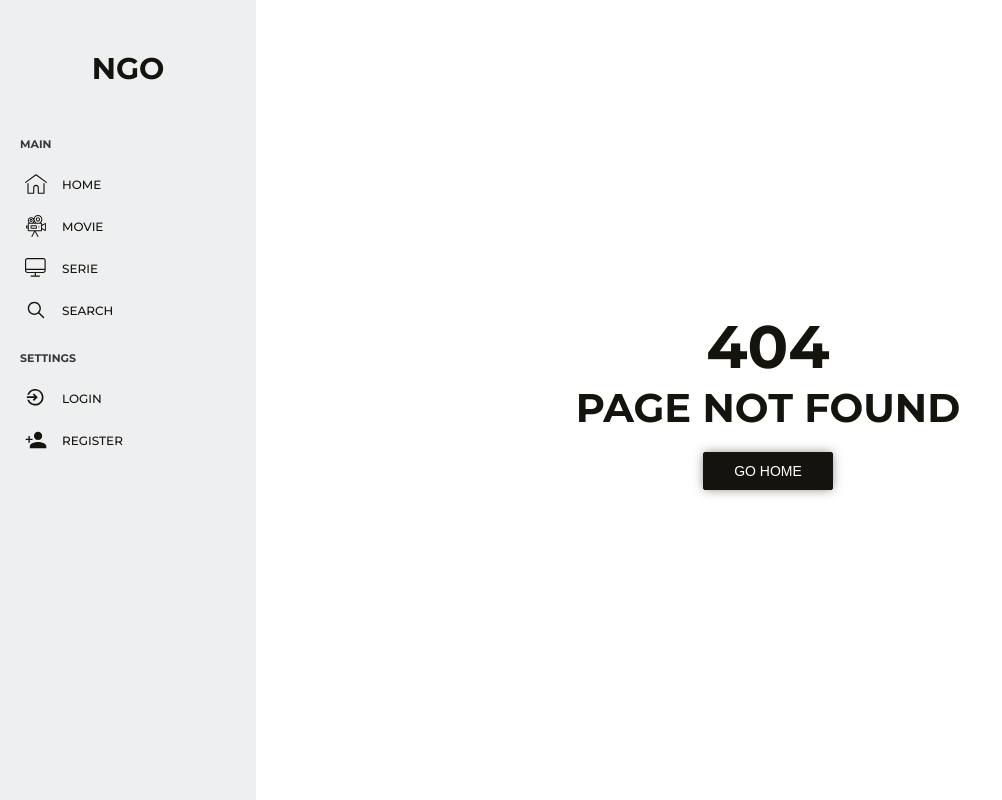
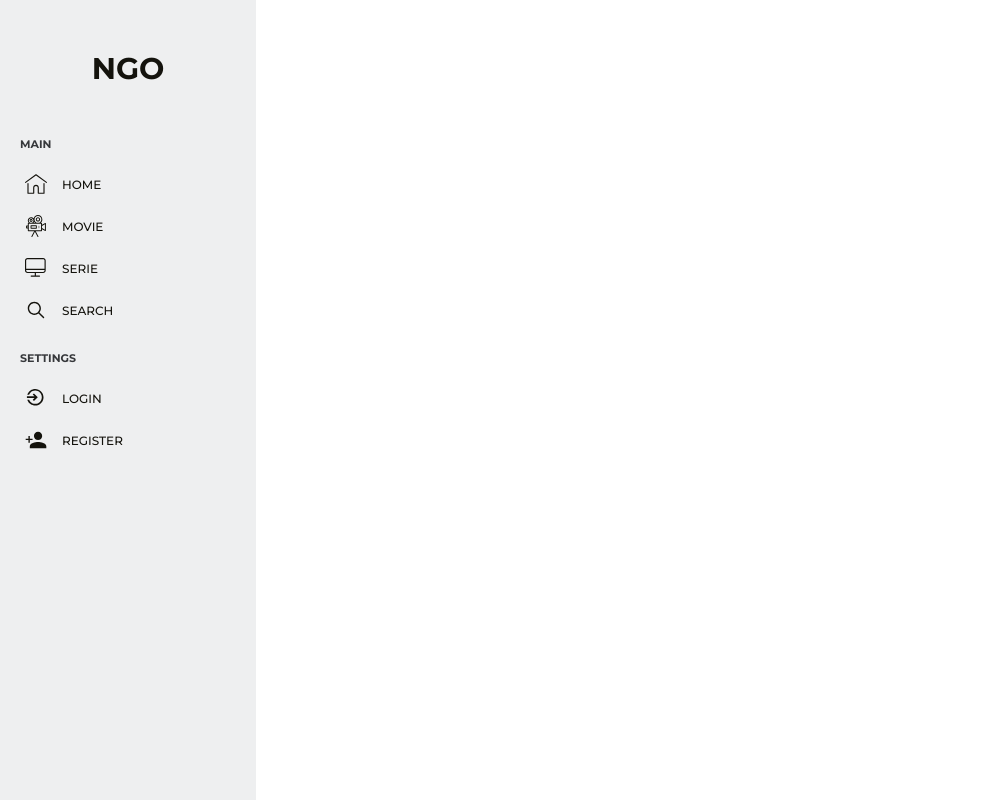
Before and after one commit to tufailra97/ngo, a React (Create React App) app: page /favourites in a window 1280 px wide. Before the commit this address had no page. Shown: the whole page, without its empty margins (0-1002 px from the left). Built offline with nearby package versions, Linux system fonts and the light colour scheme.

Commit message:
init favourites page

```diff
--- /dev/null
+++ b/src/routes/favourite/Favourites.tsx
@@ -0,0 +1,33 @@
+import React, { useState } from 'react';
+import styled, { ThemeProps as StyledThemeProps } from 'styled-components';
+import { useDispatch, useSelector } from 'react-redux';
+import { RouteComponentProps } from 'react-router';
+
+const FavouriteWrapper = styled.div`
+  display: flex;
+  flex-direction: column;
+  align-items: center;
+  justify-content: center;
+  height: 100vh;
+
+  h1 {
+    margin-bottom: 3rem;
+  }
+  button {
+    margin: 0 2rem;
+  }
+
+  p {
+    text-align: center;
+    margin-top: 3rem;
+  }
+`;
+
+const Favourite: React.FC<RouteComponentProps> = ({ history }) => {
+  const dispathActions = useDispatch();
+  const [FavouriteState, setFavouriteState] = useState(false);
+
+  return <FavouriteWrapper></FavouriteWrapper>;
+};
+
+export default Favourite;
--- a/src/routes/index.tsx
+++ b/src/routes/index.tsx
@@ -15,6 +15,7 @@ import PageNotFound from './404/404';
 import Register from './register/Register';
 import Login from './login/Login';
 import Logout from './logout/Logout';
+import Favourites from './favourite/Favourites';
 
 const MainContainer = styled.div`
   display: flex;
@@ -65,6 +66,11 @@ const RootRouter: React.FC = () => {
             />
             <Route
               exact
+              path={process.env.PUBLIC_URL + '/favourites'}
+              component={Favourites}
+            />
+            <Route
+              exact
               path={process.env.PUBLIC_URL + '/register'}
               component={Register}
             />
```
